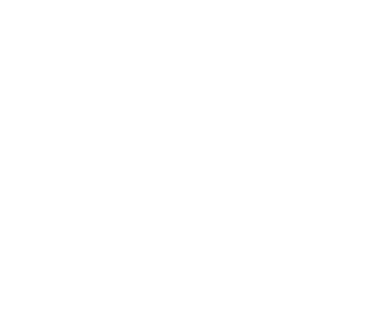
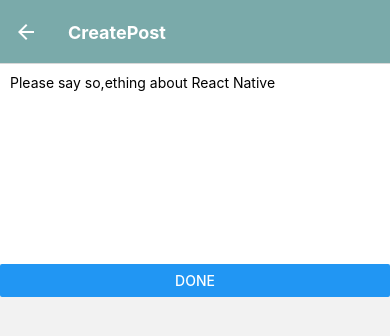
Before and after one commit to Nuttachai-K/ReactNative, a React Native app: screen /CreatePost in a window 390 px wide. Shown: the top 336 px of the page. Built offline with nearby package versions, Linux system fonts and the light colour scheme; no server answers.

Commit message:
First Commit [Lecture10-September-09-2023]

```diff
--- a/App.js
+++ b/App.js
@@ -1,16 +1,44 @@
-import { StatusBar } from 'expo-status-bar';
-import { StyleSheet, Text, View } from 'react-native';
-import FlatListAPI from './components/FlatListAPI';
-import News from './components/News';
-import ProductScreen from './components/ProductScreen';
+import { View, Text } from "react-native";
 
+import React from "react";
 
-export default function App() {
+import { NavigationContainer } from "@react-navigation/native";
+
+import { createNativeStackNavigator } from "@react-navigation/native-stack";
+
+import HomeScreen from "./screens/HomeScreen";
+
+import DetailsScreen from "./screens/DetailsScreen";
+
+import IndexScreen from "./screens/IndexScreen";
+import CreatePostScreen from "./screens/CreatePostScreen";
+
+const Stack = createNativeStackNavigator();
+
+const App = () => {
   return (
-    <View>
-      <ProductScreen/>
-    </View>
+    <NavigationContainer>
+      <Stack.Navigator
+        mode = 'model'
+        screenOptions={{
+          headerStyle: {
+            backgroundColor: "#7AAAAA",
+          },
+
+          headerTintColor: "#fff",
+
+          headerTitleStyle: {
+            fontWeight: "bold",
+          },
+        }}
+      >
+        <Stack.Screen name = 'Index' component={IndexScreen} options={{title:"Main Page"}}
+        />
+
+        <Stack.Screen name="CreatePost" component={CreatePostScreen} />
+      </Stack.Navigator>
+    </NavigationContainer>
   );
-}
+};
 
-const styles = StyleSheet.create({})
+export default App;
--- /dev/null
+++ b/screens/CreatePostScreen.js
@@ -0,0 +1,31 @@
+import { View, Text, TextInput, Button } from 'react-native'
+import React from 'react'
+
+
+const CreatePostScreen = ({navigation}) => {
+        const [postText, setPostText] =React.useState('');
+  return (
+    <View>
+      <TextInput
+        multiline
+        placeholder='Please say so,ething about React Native '
+        style= {{height:200,padding:10, backgroundColor: 'white'}}
+        value={postText}
+        onChangeText= {setPostText}
+      />
+      <Button
+        title='Done'
+        onPress={()=>{
+            navigation.navigate({
+                name:'Index',
+                params: {post: postText},
+                merge : true
+            })
+        }}
+      />
+
+    </View>
+  )
+}
+
+export default CreatePostScreen
--- /dev/null
+++ b/screens/IndexScreen.js
@@ -0,0 +1,20 @@
+import {  Text, View, Button } from 'react-native'
+import React from 'react'
+
+const IndexScreen = ({navigation,route}) => {
+
+    React.useEffect(()=>{
+        if(route.params?.post){
+
+        }
+    },[route.params?.post])
+
+  return (
+    <View style={{flex:1,alignItems: "center", justifyContent:'center'}}>
+        <Button title="Create Post" onPress={() => navigation.navigate("CreatePost")}/>
+        <Text style={{margin:10}}>Post: {route.params?.post}</Text>
+    </View>
+  )
+}
+
+export default IndexScreen
```
